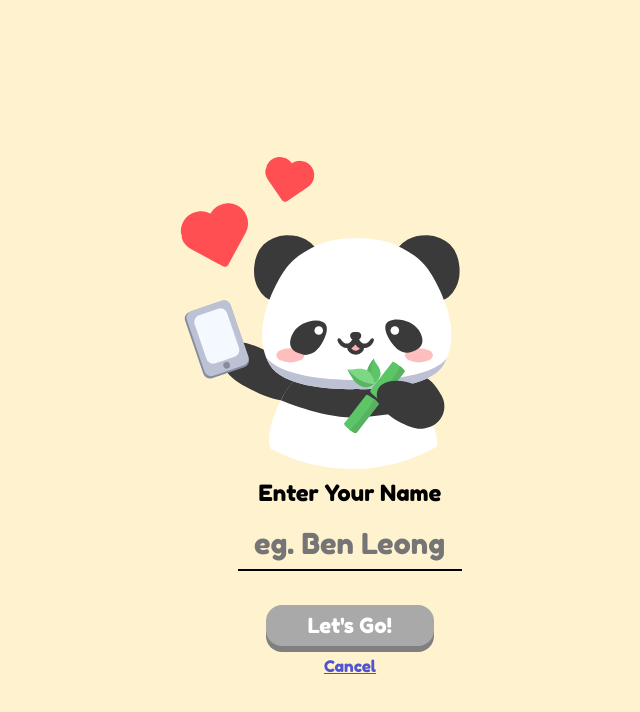
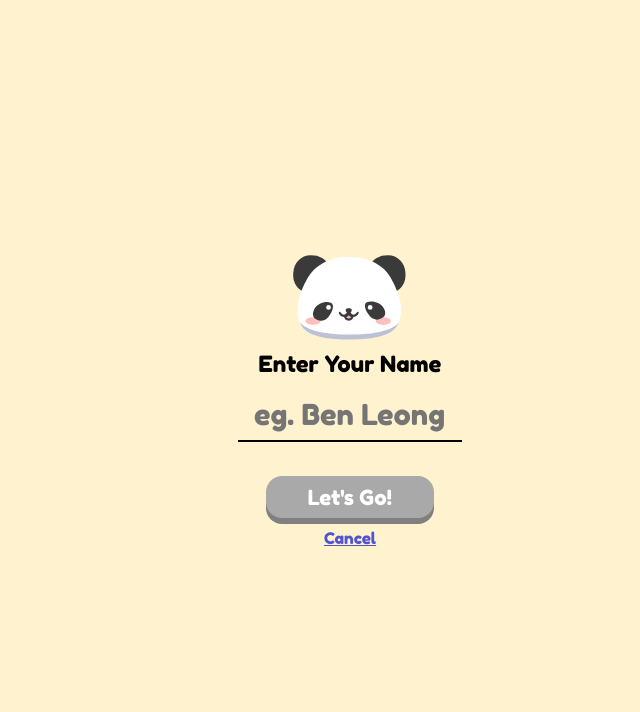
Before and after one commit to pinda-fun/pinda-fun, a React (Create React App) app in the folder Web/: page /new in a window 1280 px wide. Shown: the top 712 px of the page, without its empty margins (290-930 px from the left). Built offline with nearby package versions, Linux system fonts and the light colour scheme; what phoenix would draw is missing.

Commit message:
change create form head

```diff
--- a/Web/src/components/create-room/CreateRoomPage.tsx
+++ b/Web/src/components/create-room/CreateRoomPage.tsx
@@ -7,7 +7,7 @@ import { CommAttributes } from 'components/room/comm/Comm';
 import UsernameForm from 'components/common/forms/UsernameForm';
 import useMotionPermissionsAccess from 'components/room/hooks/permission/useMotionPermissionsAccess';
 import { MotionPermission } from 'components/games/GameStates';
-import { ReactComponent as PindaHappySVG } from '../../svg/pinda-happy.svg';
+import { ReactComponent as PindaHeadSVG } from '../../svg/pinda-head-happy.svg';
 import PermissionsDialog from '../room/PermissionsDialog';
 import ErrorDisplay from '../room/ErrorDisplay';
 
@@ -35,6 +35,10 @@ const CreateRoomContainer = styled.div`
     font-weight: normal;
     font-size: 1.3rem;
   }
+`;
+
+const PindaHead = styled(PindaHeadSVG)`
+  height: 5.5rem;
 `;
 
 const ErrorText = styled.p`
@@ -88,7 +92,7 @@ const CreateRoomPage: React.FC<{ commHooks: CommAttributes }> = ({ commHooks })
 
   return (
     <CreateRoomContainer>
-      <PindaHappySVG />
+      <PindaHead />
       <UsernameForm
         onSubmitName={onFormSubmit}
         disabled={permission === MotionPermission.DENIED || waitingForResponse}
```
